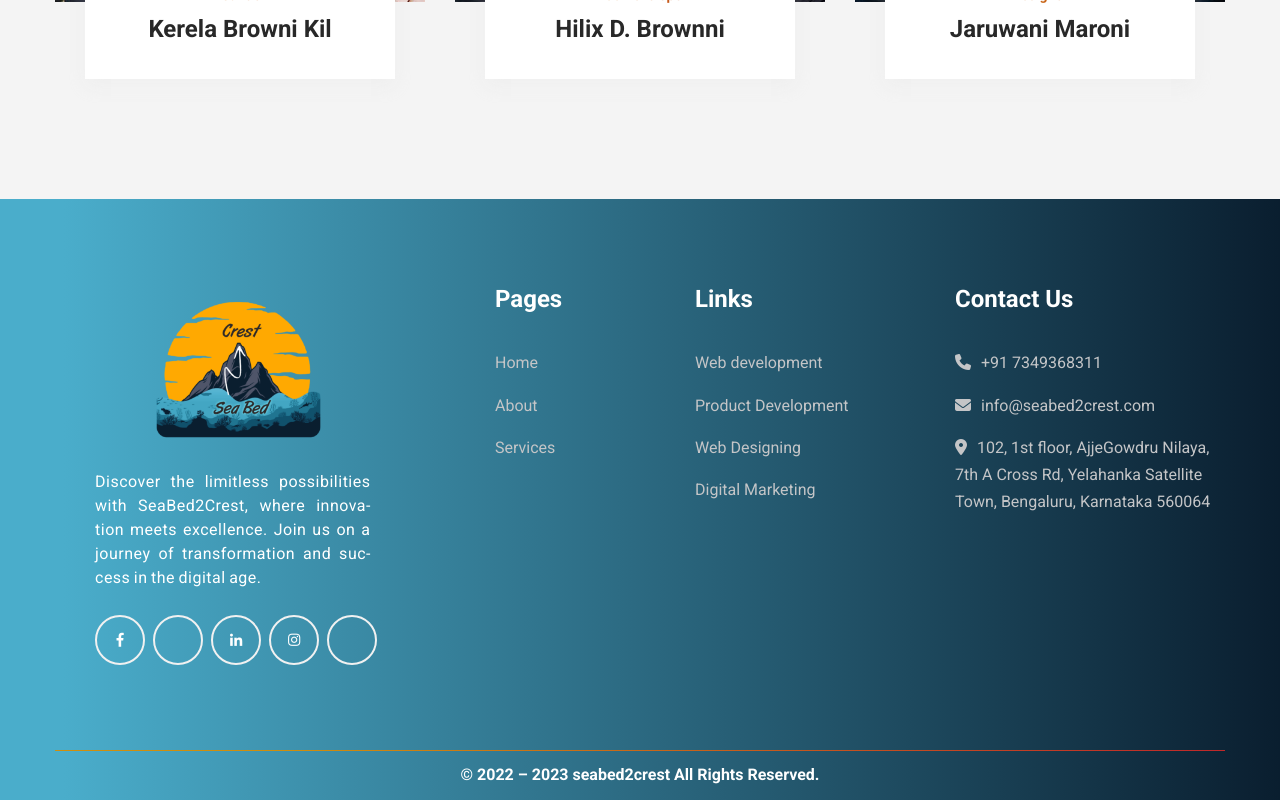
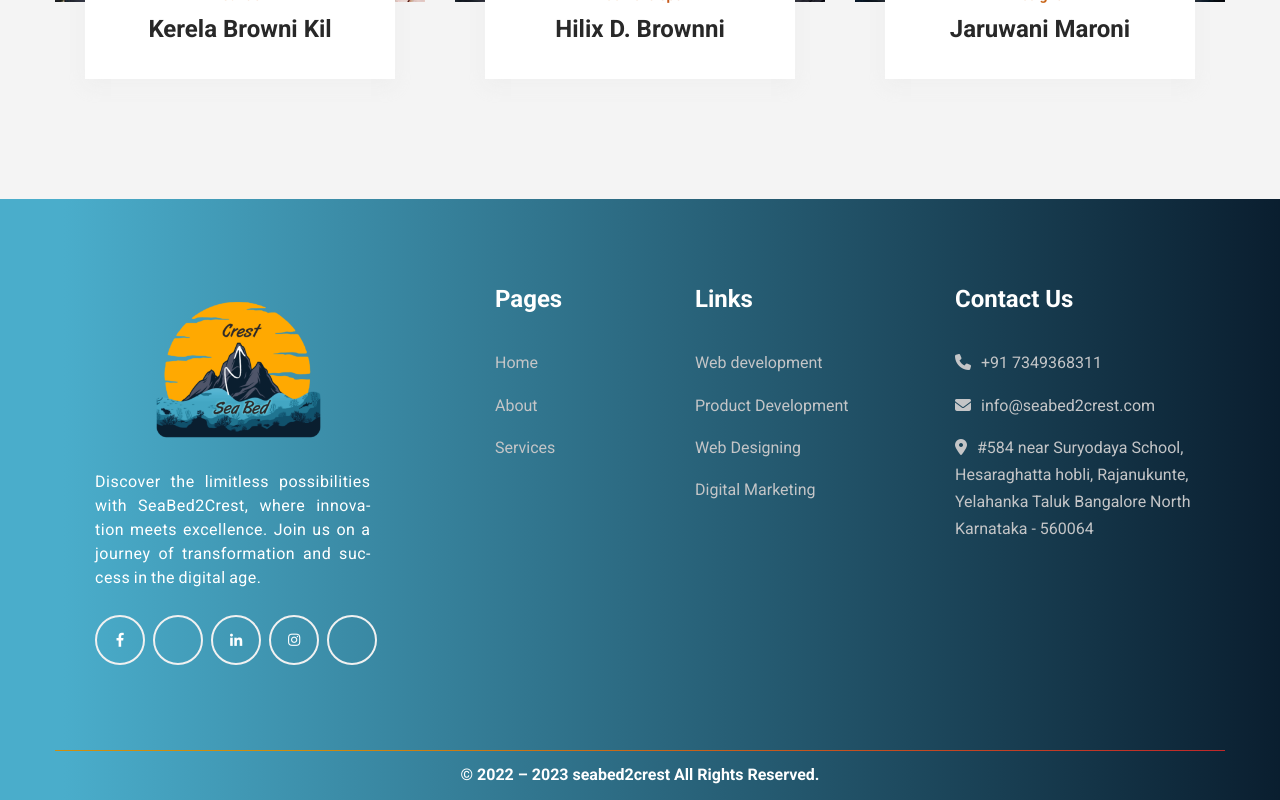
Before and after one commit to sb2crest/seabed2crestwebsite, a React (Create React App) app: page /team in a window 1280 px wide. Shown: the part 2459-3259 px from the top of the page. Built offline with nearby package versions, Linux system fonts and the light colour scheme.

Commit message:
changed the Address

```diff
--- a/src/markup/layout/footer2.jsx
+++ b/src/markup/layout/footer2.jsx
@@ -186,9 +186,9 @@ class Footer2 extends Component {
                             <i class="fa-solid fa-location-dot"></i>
                           </span>
                           <span className="footer-margin">
-                            102, 1st floor, AjjeGowdru Nilaya, 7th A Cross Rd,
-                            Yelahanka Satellite Town, Bengaluru,
-                            Karnataka 560064
+                            #584 near Suryodaya School, Hesaraghatta hobli,
+                            Rajanukunte, Yelahanka Taluk Bangalore North
+                            Karnataka - 560064
                           </span>
                         </p>
                       </div>
```
